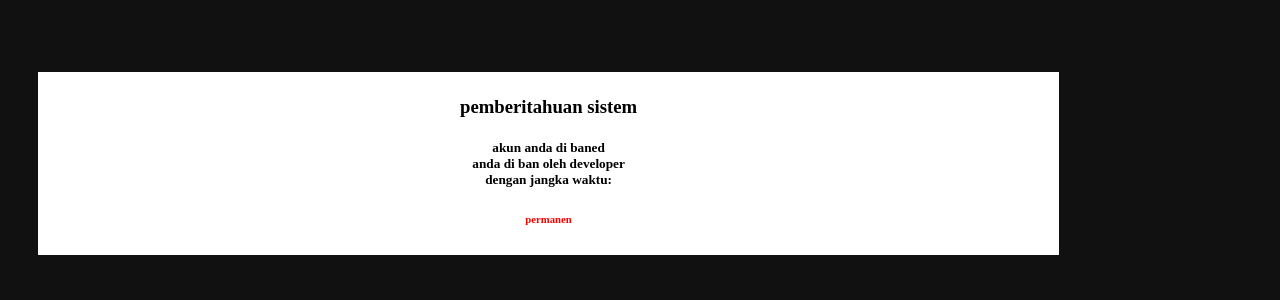
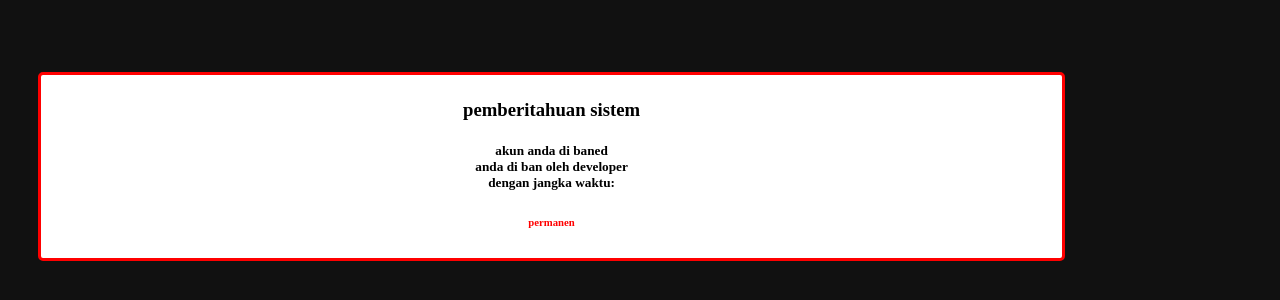
Before and after one commit to Pbftask/Redownload, a plain HTML site: page ChatVl.html in a window 1280 px wide. Shown: the part 128-428 px from the top of the page. Drawn offline with Linux system fonts and the light colour scheme.

Commit message:
Add files via upload

```diff
--- a/ChatVl.html
+++ b/ChatVl.html
@@ -17,7 +17,9 @@
       width:80%;
       margin-left: 30px;
       text-align: center;
-      padding: 5px
+      padding: 5px;
+      border-radius: 5px;
+      border:3px solid #f00;
     }
     h6{
       color:red;
```
